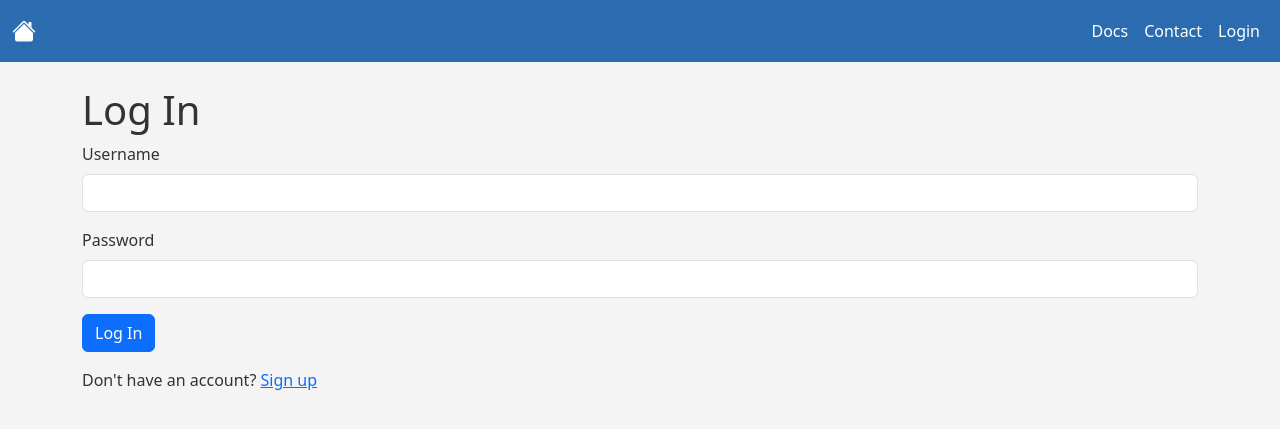
After one commit to john-e-moore/vfp, a Flask app: page /login in a window 1280 px wide. The commit adds this page. Shown: the top 429 px of the page. Run offline with Flask 3, Linux system fonts and the light colour scheme; some libraries are stand-ins or nearby versions.

Commit message:
login flow working

```diff
--- a/website/app.py
+++ b/website/app.py
@@ -1,14 +1,44 @@
-from flask import Flask, render_template, send_file, request
+import os
+from flask import Flask, render_template, send_file, request, redirect, url_for, flash
+from flask_login import LoginManager, UserMixin, login_required, login_user, current_user, logout_user
+from werkzeug.security import generate_password_hash, check_password_hash
+from flask_sqlalchemy import SQLAlchemy
 import pandas as pd
-import os
 
 app = Flask(__name__)
+app.secret_key = 'replace_with_a_random_secret_key'
+
+# Configure SQLite database
+app.config['SQLALCHEMY_DATABASE_URI'] = 'sqlite:///' + os.path.join(app.root_path, 'app.db')
+app.config['SQLALCHEMY_TRACK_MODIFICATIONS'] = False
+db = SQLAlchemy(app)
+
+# Flask-Login Setup
+login_manager = LoginManager()
+login_manager.login_view = 'login'
+login_manager.init_app(app)
+
+# User model
+class User(db.Model, UserMixin):
+    id = db.Column(db.Integer, primary_key=True)
+    username = db.Column(db.String(80), unique=True, nullable=False)
+    password_hash = db.Column(db.String(200), nullable=False)
+
+    def set_password(self, password):
+        self.password_hash = generate_password_hash(password)
+
+    def check_password(self, password):
+        return check_password_hash(self.password_hash, password)
+
+@login_manager.user_loader
+def load_user(user_id):
+    return User.query.get(int(user_id))
 
 DATA_PATH = os.path.join(app.root_path, 'static', 'data', 'data.csv')
 
 @app.route('/')
+@login_required
 def home():
-    # Read the CSV data
     df = pd.read_csv(DATA_PATH)
     data = df.to_dict(orient='records')
     columns = df.columns.tolist()
@@ -17,13 +47,13 @@ def home():
     positions = sorted(df['position'].dropna().unique().tolist()) if 'position' in df.columns else []
     teams = sorted(df['team'].dropna().unique().tolist()) if 'team' in df.columns else []
 
-    # Get filter values from query parameters
     filter_position = request.args.get('filter_position', 'all')
     filter_team = request.args.get('filter_team', 'all')
 
-    # Apply filters if set
+    # Filter the data
     if filter_position.lower() != 'all':
         data = [row for row in data if str(row.get('position', '')).lower() == filter_position.lower()]
+
     if filter_team.lower() != 'all':
         data = [row for row in data if str(row.get('team', '')).lower() == filter_team.lower()]
 
@@ -35,17 +65,66 @@ def home():
                            selected_position=filter_position,
                            selected_team=filter_team)
 
-@app.route('/blog')
-def blog():
-    return render_template('blog.html')
+
+@app.route('/docs')
+def docs():
+    return render_template('docs.html')
 
 @app.route('/contact')
 def contact():
     return render_template('contact.html')
 
+
 @app.route('/download_csv')
+@login_required
 def download_csv():
-    return send_file(DATA_PATH, as_attachment=True, download_name='data.csv')
+    return send_file(DATA_PATH, as_attachment=True, attachment_filename='data.csv')
+
+
+@app.route('/signup', methods=['GET', 'POST'])
+def signup():
+    if request.method == 'POST':
+        username = request.form.get('username')
+        password = request.form.get('password')
+        if User.query.filter_by(username=username).first():
+            flash('Username already exists, please choose another one.')
+            return redirect(url_for('signup'))
+        new_user = User(username=username)
+        new_user.set_password(password)
+        db.session.add(new_user)
+        db.session.commit()
+        flash('Signup successful. Please log in.')
+        return redirect(url_for('login'))
+    return render_template('signup.html')
+
+
+@app.route('/login', methods=['GET', 'POST'])
+def login():
+    if request.method == 'POST':
+        username = request.form.get('username')
+        password = request.form.get('password')
+        user = User.query.filter_by(username=username).first()
+        if user and user.check_password(password):
+            login_user(user)
+            flash('Login successful.')
+            next_page = request.args.get('next')
+            return redirect(next_page or url_for('home'))
+        else:
+            flash('Invalid username or password.')
+            return redirect(url_for('login'))
+    return render_template('login.html')
+
+
+@app.route('/logout')
+@login_required
+def logout():
+    logout_user()
+    flash('You have been logged out.')
+    return redirect(url_for('login'))
+
 
 if __name__ == '__main__':
+    # Create the database tables if they don't exist
+    with app.app_context():
+        db.create_all()
     app.run(debug=True)
--- a/website/templates/base.html
+++ b/website/templates/base.html
@@ -19,8 +19,8 @@
 <body>
     <nav class="navbar navbar-expand-lg navbar-dark bg-primary" style="background-color:#2b6cb0 !important;">
         <div class="container-fluid">
-            <a class="navbar-brand d-flex align-items-center" href="{{ url_for('home') }}">
-                <i class="bi bi-house-fill me-2" style="font-size: 1.5rem;"></i>
+            <a class="navbar-brand" href="{{ url_for('home') }}">
+                <i class="bi bi-house-fill" style="font-size: 1.5rem;"></i>
             </a>
             <button class="navbar-toggler" type="button" data-bs-toggle="collapse"
                     data-bs-target="#navbarSupportedContent" aria-controls="navbarSupportedContent"
@@ -30,17 +30,33 @@
             <div class="collapse navbar-collapse justify-content-end" id="navbarSupportedContent">
                 <ul class="navbar-nav ml-auto">
                   <li class="nav-item">
-                      <a class="nav-link" href="{{ url_for('blog') }}">Blog</a>
+                      <a class="nav-link" href="{{ url_for('docs') }}">Docs</a>
                   </li>
                   <li class="nav-item">
                       <a class="nav-link" href="{{ url_for('contact') }}">Contact</a>
                   </li>
+                  {% if current_user.is_authenticated %}
+                  <li class="nav-item">
+                      <a class="nav-link" href="{{ url_for('logout') }}">Logout</a>
+                  </li>
+                  {% else %}
+                  <li class="nav-item">
+                      <a class="nav-link" href="{{ url_for('login') }}">Login</a>
+                  </li>
+                  {% endif %}
                 </ul>
             </div>
         </div>
     </nav>
 
     <main class="container my-4">
+        {% with messages = get_flashed_messages(with_categories=false) %}
+          {% if messages %}
+            {% for message in messages %}
+              <div class="alert alert-info">{{ message }}</div>
+            {% endfor %}
+          {% endif %}
+        {% endwith %}
         {% block content %}{% endblock %}
     </main>
 
--- a/website/templates/home.html
+++ b/website/templates/home.html
@@ -1,6 +1,6 @@
 {% extends "base.html" %}
 {% block content %}
-<h1 class="mb-4">DraftKings Projections</h1>
+<h1 class="mb-4">Projections</h1>
 
 <div class="mb-3 d-flex align-items-center">
     <form method="get" class="me-3 d-flex align-items-center">
--- /dev/null
+++ b/website/templates/login.html
@@ -0,0 +1,16 @@
+{% extends "base.html" %}
+{% block content %}
+<h1>Log In</h1>
+<form method="POST">
+    <div class="mb-3">
+        <label for="username" class="form-label">Username</label>
+        <input class="form-control" type="text" name="username" id="username" required>
+    </div>
+    <div class="mb-3">
+        <label for="password" class="form-label">Password</label>
+        <input class="form-control" type="password" name="password" id="password" required>
+    </div>
+    <button class="btn btn-primary" type="submit">Log In</button>
+</form>
+<p class="mt-3">Don't have an account? <a href="{{ url_for('signup') }}">Sign up</a></p>
+{% endblock %}
```
Also changed, not shown: website/requirements.txt (+18 -2 lines), website/templates/signup.html (added, +16 -0 lines), website/app.db (added), website/templates/docs.html (renamed from website/templates/blog.html).
